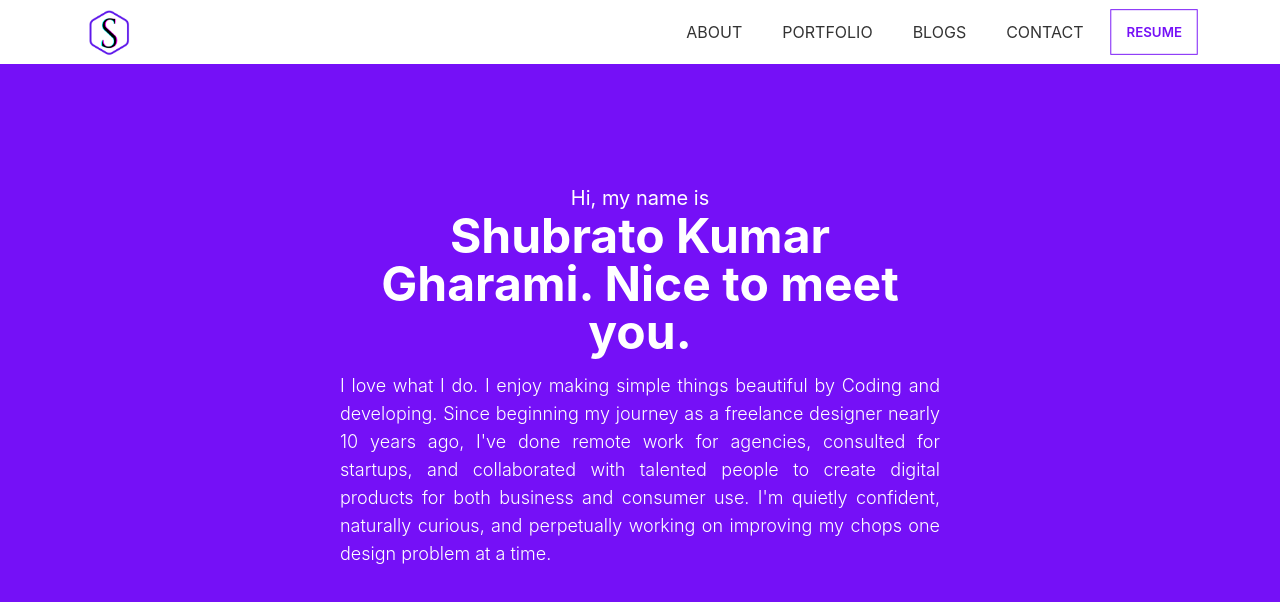
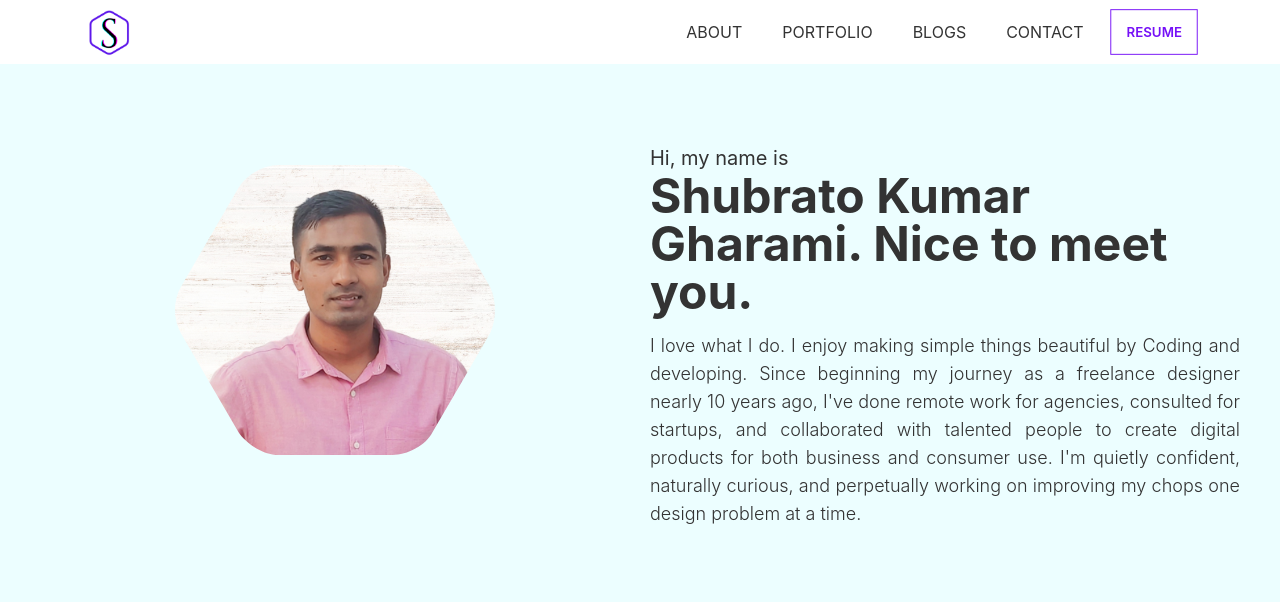
Before and after one commit to Shubratokumar/portfolio, a React (Create React App) app: page /about in a window 1280 px wide. Shown: the top 602 px of the page. Built offline with nearby package versions, Linux system fonts and the light colour scheme.

Commit message:
about me section done

```diff
--- a/package.json
+++ b/package.json
@@ -9,6 +9,7 @@
     "@testing-library/user-event": "^13.5.0",
     "aos": "^3.0.0-beta.6",
     "daisyui": "^2.15.2",
+    "firebase": "^9.8.3",
     "react": "^18.1.0",
     "react-dom": "^18.1.0",
     "react-icons": "^4.4.0",
--- a/src/App.js
+++ b/src/App.js
@@ -2,9 +2,9 @@ import { Route, Routes } from "react-router-dom";
 import Home from "./components/Home";
 import Navbar from "./components/Navbar";
 import Contact from './components/Contact';
-import About from './components/About';
 import Portfolio from './components/Portfolio';
 import Blogs from './components/Blogs';
+import AboutMe from './components/AboutMe';
 
 function App() {
   return (
@@ -13,7 +13,7 @@ function App() {
       <Routes>
         <Route path="/" element={<Home/>}></Route>
         <Route path="/home" element={<Home/>}></Route>
-        <Route path="/about" element={<About/>}></Route>
+        <Route path="/about" element={<AboutMe/>}></Route>
         <Route path="/portfolio" element={<Portfolio/>}></Route>
         <Route path="contact" element={<Contact/>}></Route>
         <Route path="/blogs" element={<Blogs/>}></Route>
--- a/src/components/About.js
+++ b/src/components/About.js
@@ -6,8 +6,8 @@ const About = () => {
             <div className='flex flex-col justify-center items-center'>
                     <div className='my-10 text-center text-white w-full lg:w-6/12'>
                             <p className='text-xl'>Hi, my name is </p>
-                                <h1 className='font-bold text-4xl lg:text-5xl pb-4'>Shubrato Kumar Gharami. Nice to meet you.</h1>
-                                <p className='font-light lg:text-lg text-justify'>I love what I do. I enjoy making simple things beautiful by Coding and developing. Since beginning my journey as a freelance designer nearly 10 years ago, I've done remote work for agencies, consulted for startups, and collaborated with talented people to create digital products for both business and consumer use. I'm quietly confident, naturally curious, and perpetually working on improving my chops one design problem at a time.</p>
+                            <h1 className='font-bold text-4xl lg:text-5xl pb-4'>Shubrato Kumar Gharami. Nice to meet you.</h1>
+                            <p className='font-light lg:text-lg text-justify'>I love what I do. I enjoy making simple things beautiful by Coding and developing. Since beginning my journey as a freelance designer nearly 10 years ago, I've done remote work for agencies, consulted for startups, and collaborated with talented people to create digital products for both business and consumer use. I'm quietly confident, naturally curious, and perpetually working on improving my chops one design problem at a time.</p>
                     </div>
                 </div>
         </div>
--- /dev/null
+++ b/src/components/AboutMe.js
@@ -0,0 +1,22 @@
+import React from 'react';
+import profile from "../assets/images/profile.png";
+
+const AboutMe = () => {
+    return (
+        <section className='min-h-screen  p-10 lg:py-20 bg-cyan-50'>
+            <div className="grid grid-cols-1 lg:grid-cols-2 justify-items-center content-center gap-5">
+                <div className="">
+                    <img src={profile} className="mask mask-hexagon-2 w-80" alt="" />
+                </div>
+                <div className=''>
+                    <p className='text-xl'>Hi, my name is </p>
+                    <h1 className='font-bold text-4xl lg:text-5xl pb-4'>Shubrato Kumar Gharami. Nice to meet you.</h1>
+                    <p className='font-light lg:text-lg text-justify'>I love what I do. I enjoy making simple things beautiful by Coding and developing. Since beginning my journey as a freelance designer nearly 10 years ago, I've done remote work for agencies, consulted for startups, and collaborated with talented people to create digital products for both business and consumer use. I'm quietly confident, naturally curious, and perpetually working on improving my chops one design problem at a time.</p>
+
+                </div>
+            </div>
+        </section>
+    );
+};
+
+export default AboutMe;
--- a/src/components/Portfolio.js
+++ b/src/components/Portfolio.js
@@ -8,7 +8,7 @@ const Portfolio = () => {
     <section id="portfolio" className="h-full mt-10 p-10 lg:py-30 bg-[#EEEEEE]">
       <div className="flex flex-col justify-center items-center pb-10">
         <h2 className="text-xl lg:text-2xl font-light">Projects</h2>
-        <p className="text-4xl lg:text-5xl font-semibold">My Recent Projects</p>
+        <p className="text-4xl lg:text-5xl font-semibold text-center">My Recent Projects</p>
       </div>
       <div>
         <div className="flex flex-col lg:flex-row justify-center items-center max-w-5xl mx-auto rounded-md  bg-base-100 p-3.5 shadow-xl transition ease-in-out delay-150  hover:-translate-y-1 hover:scale-105  duration-300 mb-9 lg:mb-5">
--- /dev/null
+++ b/src/firebase.init.js
@@ -0,0 +1,18 @@
+// Import the functions you need from the SDKs you need
+import { initializeApp } from "firebase/app";
+// TODO: Add SDKs for Firebase products that you want to use
+// https://firebase.google.com/docs/web/setup#available-libraries
+
+// Your web app's Firebase configuration
+const firebaseConfig = {
+  apiKey: "AIzaSyDtLZkO0SW8Y1F9K-JKfONwmbDRoatC1S0",
+  authDomain: "shubrato-portfolio.firebaseapp.com",
+  projectId: "shubrato-portfolio",
+  storageBucket: "shubrato-portfolio.appspot.com",
+  messagingSenderId: "981426901637",
+  appId: "1:981426901637:web:8c5c1eb892894fad440fec"
+};
+
+// Initialize Firebase
+const app = initializeApp(firebaseConfig);
+export default app;
```
Also changed, not shown: firebase.json (added), 2 other files (tests, documents, lock files or other folders).
